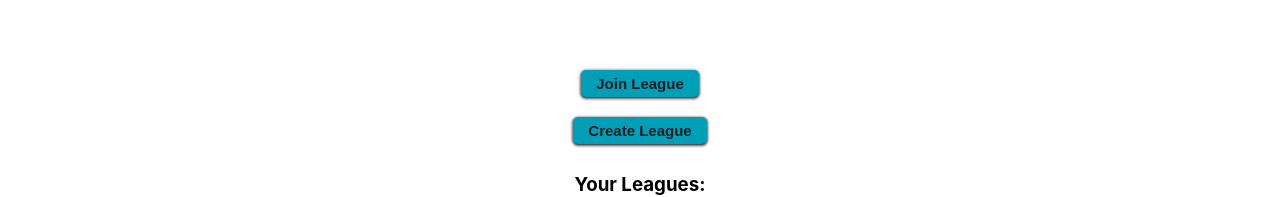
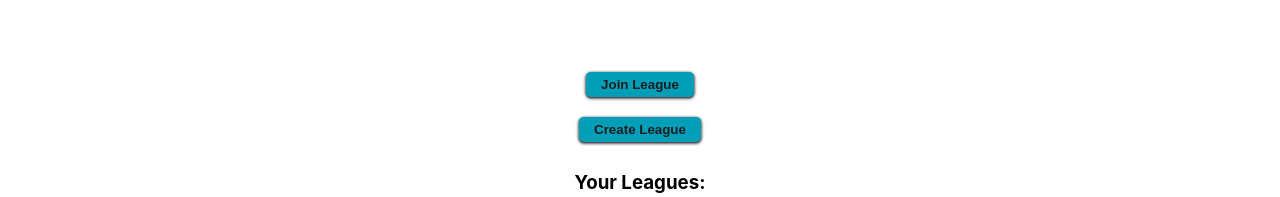
Before and after one commit to zashirah/premier-league-survivor, a React (Create React App) app in the folder client/: page / in a window 1280 px wide. Shown: the part 263-460 px from the top of the page. Built offline with nearby package versions, Linux system fonts and the light colour scheme.

Commit message:
fixed button text for responsive

```diff
--- a/client/src/components/MainButton.jsx
+++ b/client/src/components/MainButton.jsx
@@ -10,7 +10,9 @@ const StyledButton = styled.button`
   padding: ${(props) => props.mobilePadding || "5px 15px"};
   font-weight: 700;
   box-shadow: 0px 1px 3px 0.5px var(--dark);
-  font-size: ${(props) => props.mobileFontSize || "15px"};
+  @media screen and (max-width: 425px) {
+    font-size: ${(props) => props.mobileFontSize || "15px"};
+  }
 `
 
 const MainButton = ({
--- a/client/src/components/MatchweekScheduleItem.jsx
+++ b/client/src/components/MatchweekScheduleItem.jsx
@@ -65,7 +65,7 @@ const MatchweekScheduleItem = ({
                 buttonText="Select Home Team"
                 backgroundColor="#3587A4"
                 mobileFontSize="8px"
-                mobilePadding="2px 5px"
+              mobilePadding="2px 5px"
                 onClick={() =>
                   handleSelection(
                     currentUser.id,
```
